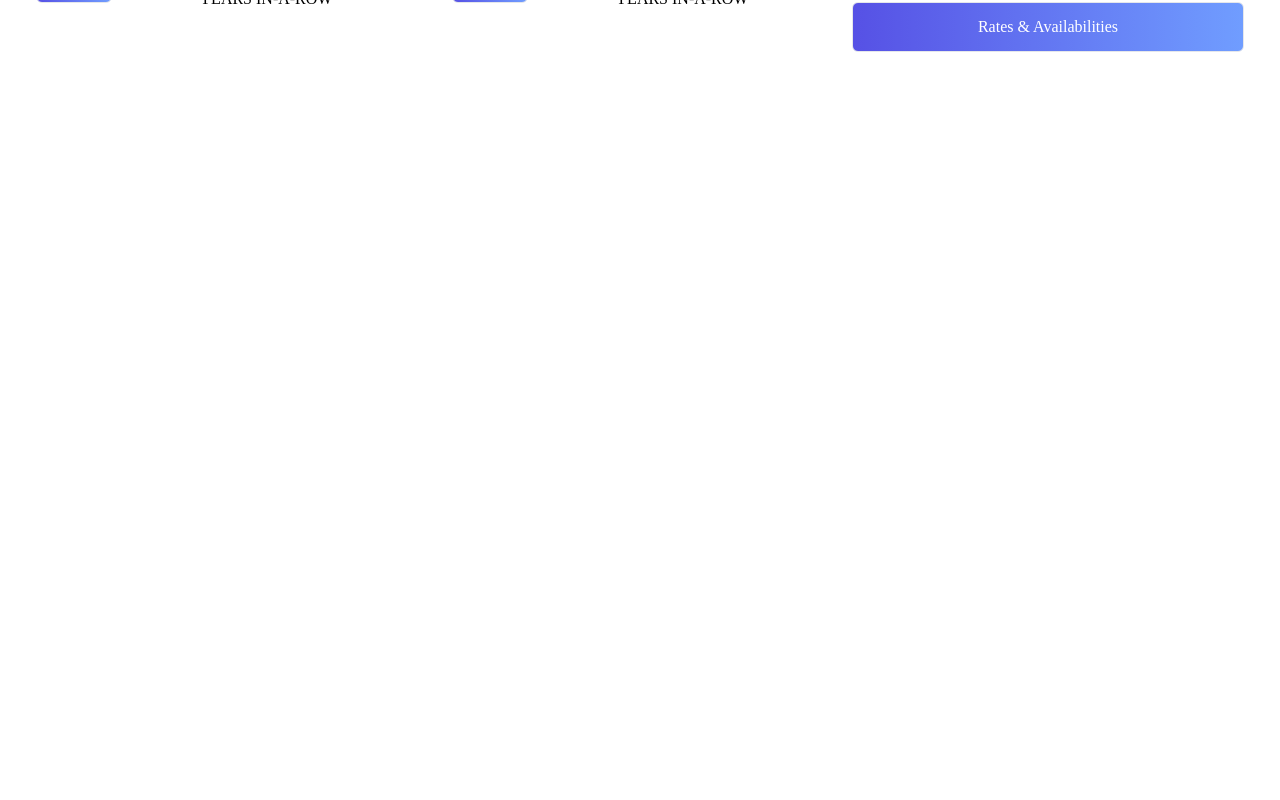
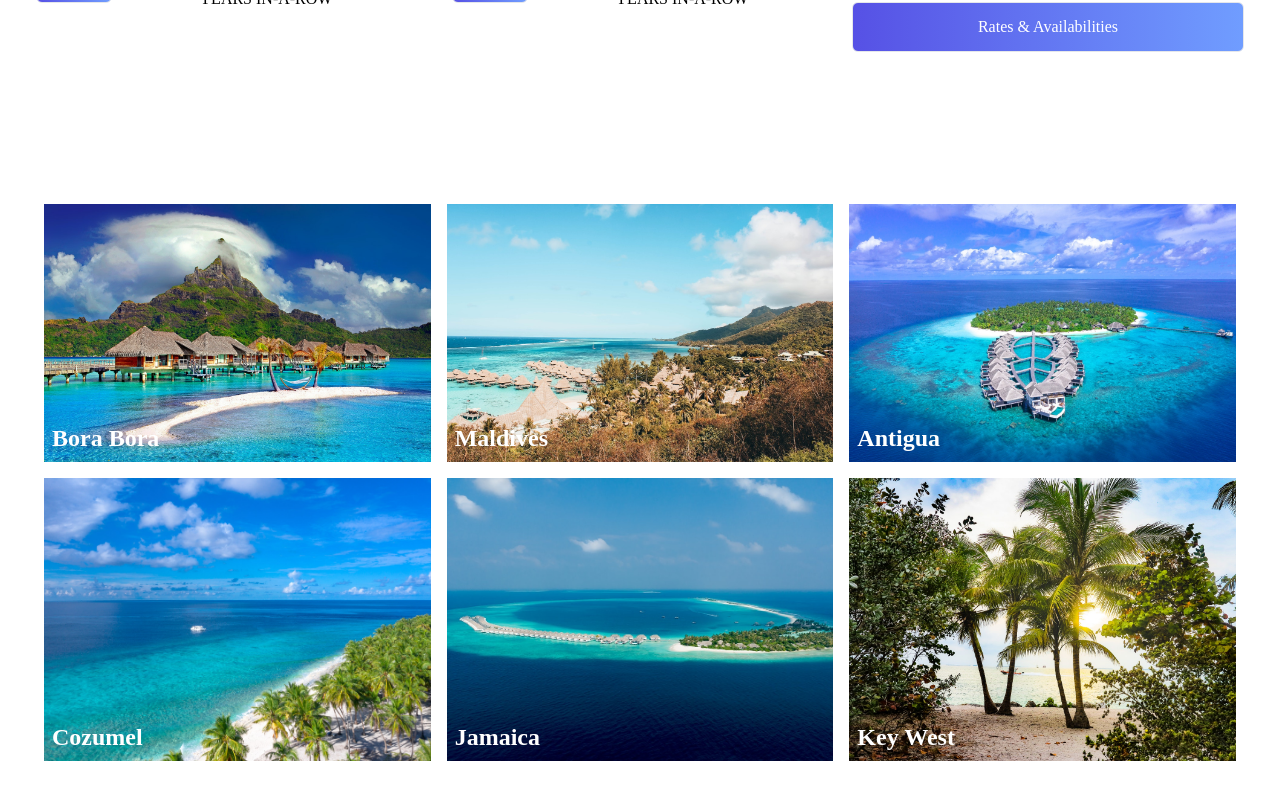
Before and after one commit to V-Gnana-Teja/Travel-Website, a React (Create React App) app: page / in a window 1280 px wide. Shown: the part 1988-2788 px from the top of the page. Before the commit the page ends 2120 px from the top, so only its background shows below. Built offline with nearby package versions, Linux system fonts and the light colour scheme.

Commit message:
Created options for customers section

```diff
--- a/src/App.js
+++ b/src/App.js
@@ -3,6 +3,7 @@
 import Hero from "./components/Hero";
 import Destinations from "./components/Destinations";
 import Search from "./components/Search";
+import Selects from "./components/Selects";
 
 function App() {
   return (
@@ -11,6 +12,7 @@
       <Hero />
       <Destinations />
       <Search />
+      <Selects />
     </div>
   );
 }
--- /dev/null
+++ b/src/components/Selects.jsx
@@ -0,0 +1,25 @@
+import React from 'react'
+import BoraBora from '../assets/borabora.jpg';
+import BoraBora2 from '../assets/borabora2.jpg';
+import Maldives from '../assets/maldives.jpg';
+import Maldives2 from '../assets/maldives2.jpg';
+import Maldives3 from '../assets/maldives3.jpg';
+import KeyWest from '../assets/keywest.jpg';
+import SelectsCard from './SelectsCard';
+
+const Selects = () => {
+  return (
+    <div className='max-w-[1240px] mx-auto px-4 py-16 grid sm:grid-cols-2 lg:grid-cols-3'>
+
+       <SelectsCard bg={BoraBora} text='Bora Bora'/>
+       <SelectsCard bg={BoraBora2} text='Maldives'/>
+       <SelectsCard bg={Maldives} text='Antigua'/>
+       <SelectsCard bg={Maldives2} text='Cozumel'/>
+       <SelectsCard bg={Maldives3} text='Jamaica'/>
+       <SelectsCard bg={KeyWest} text='Key West'/>
+
+    </div>
+  )
+}
+
+export default Selects
--- /dev/null
+++ b/src/components/SelectsCard.jsx
@@ -0,0 +1,16 @@
+import React from 'react'
+
+const SelectsCard = (props) => {
+  return (
+    <div className='relative'>
+    <img className='w-full h-full object-cover p-2' src={props.bg} alt="/" />
+    <div className='bg-grey-900/30 absolute top-0 left-0 w-full h-full'>
+        <p className='left-4 bottom-4 text-2xl font-bold text-white absolute '>
+            {props.text}
+        </p>
+    </div>
+</div>
+  )
+}
+
+export default SelectsCard
```
